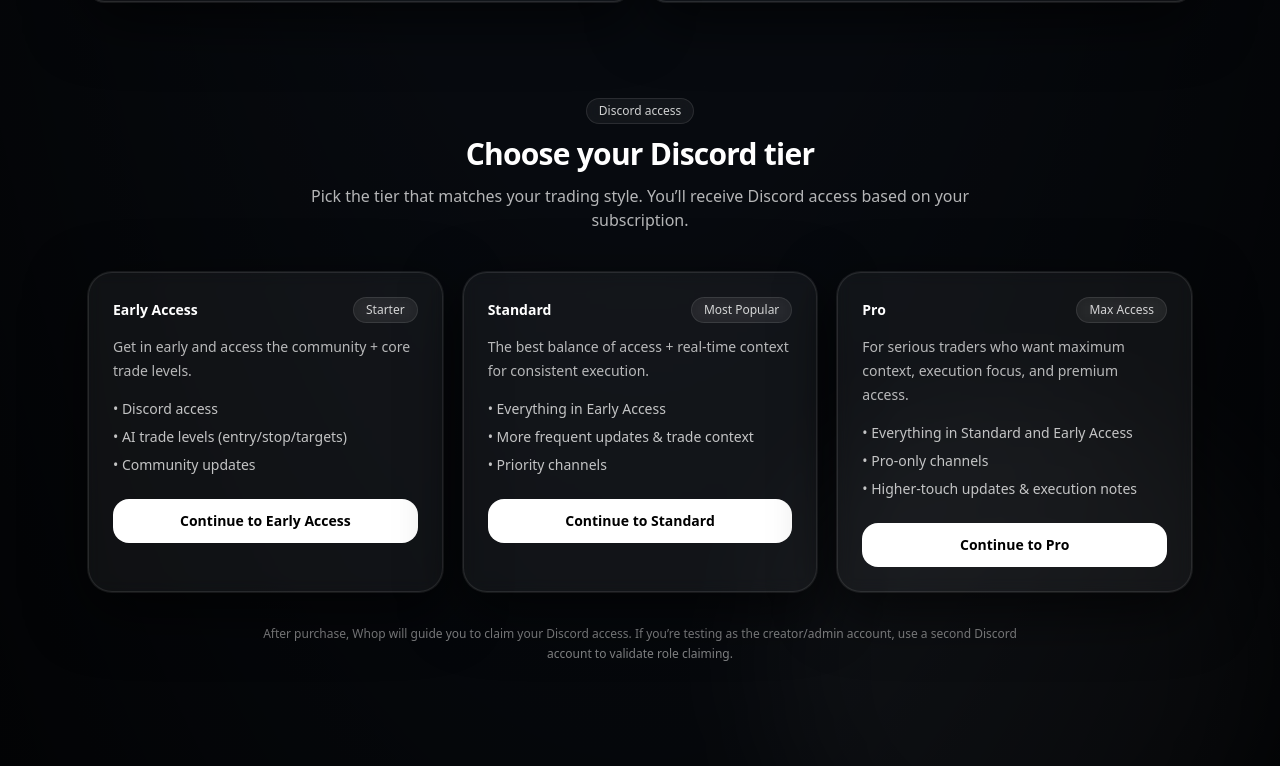
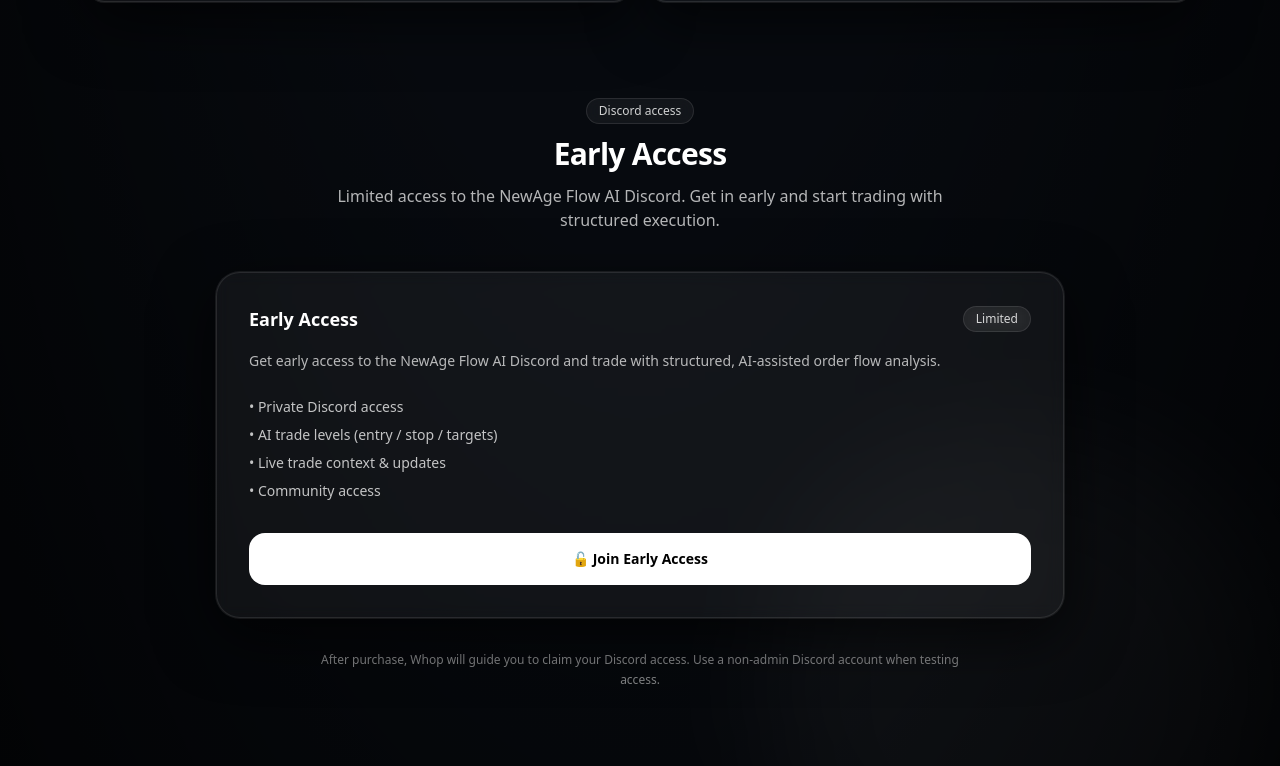
Before and after one commit to newageflowai/newageflowai-site, a React (Vite) app: page / in a window 1280 px wide. Shown: the part 2474-3240 px from the top of the page. Built offline with nearby package versions, Linux system fonts and the light colour scheme.

Commit message:
Refactor Tiers section for improved layout and content

```diff
--- a/src/pages/Home.tsx
+++ b/src/pages/Home.tsx
@@ -367,90 +367,46 @@
 
 function Tiers() {
   return (
-    <section id="tiers" className="mx-auto max-w-6xl px-4 pb-20 sm:px-6 sm:pb-28">
+    <section id="tiers" className="mx-auto max-w-4xl px-4 pb-20 sm:px-6 sm:pb-28">
       <SectionTitle
         eyebrow="Discord access"
-        title="Choose your Discord tier"
-        subtitle="Pick the tier that matches your trading style. You’ll receive Discord access based on your subscription."
+        title="Early Access"
+        subtitle="Limited access to the NewAge Flow AI Discord. Get in early and start trading with structured execution."
       />
 
-      <div className="mt-10 grid gap-5 lg:grid-cols-3">
-        {/* Early Access */}
-        <div className="rounded-3xl border border-white/10 bg-white/5 p-6 shadow-[0_0_0_1px_rgba(255,255,255,.08),0_18px_60px_rgba(0,0,0,.65)] backdrop-blur">
+      <div className="mt-10">
+        <div className="rounded-3xl border border-white/10 bg-white/5 p-8 shadow-[0_0_0_1px_rgba(255,255,255,.08),0_18px_60px_rgba(0,0,0,.65)] backdrop-blur">
           <div className="flex items-center justify-between">
-            <div className="text-sm font-semibold text-white">Early Access</div>
-            <Badge>Starter</Badge>
+            <div className="text-lg font-semibold text-white">Early Access</div>
+            <Badge>Limited</Badge>
           </div>
-          <p className="mt-3 text-sm leading-6 text-white/70">
-            Get in early and access the community + core trade levels.
+
+          <p className="mt-4 text-sm leading-6 text-white/70">
+            Get early access to the NewAge Flow AI Discord and trade with structured,
+            AI-assisted order flow analysis.
           </p>
-          <ul className="mt-4 space-y-2 text-sm text-white/75">
-            <li>• Discord access</li>
-            <li>• AI trade levels (entry/stop/targets)</li>
-            <li>• Community updates</li>
+
+          <ul className="mt-6 space-y-2 text-sm text-white/75">
+            <li>• Private Discord access</li>
+            <li>• AI trade levels (entry / stop / targets)</li>
+            <li>• Live trade context & updates</li>
+            <li>• Community access</li>
           </ul>
+
           <a
             href={TIER_LINKS.early}
             target="_blank"
             rel="noreferrer"
-            className="mt-6 inline-flex w-full items-center justify-center rounded-2xl bg-white px-6 py-3 text-sm font-semibold text-black hover:bg-white/90"
+            className="mt-8 inline-flex w-full items-center justify-center rounded-2xl bg-white px-6 py-4 text-sm font-semibold text-black hover:bg-white/90"
           >
-            Continue to Early Access
-          </a>
-        </div>
-
-        {/* Standard */}
-        <div className="rounded-3xl border border-white/10 bg-white/5 p-6 shadow-[0_0_0_1px_rgba(255,255,255,.08),0_18px_60px_rgba(0,0,0,.65)] backdrop-blur">
-          <div className="flex items-center justify-between">
-            <div className="text-sm font-semibold text-white">Standard</div>
-            <Badge>Most Popular</Badge>
-          </div>
-          <p className="mt-3 text-sm leading-6 text-white/70">
-            The best balance of access + real-time context for consistent execution.
-          </p>
-          <ul className="mt-4 space-y-2 text-sm text-white/75">
-            <li>• Everything in Early Access</li>
-            <li>• More frequent updates & trade context</li>
-            <li>• Priority channels</li>
-          </ul>
-          <a
-            href={TIER_LINKS.standard}
-            target="_blank"
-            rel="noreferrer"
-            className="mt-6 inline-flex w-full items-center justify-center rounded-2xl bg-white px-6 py-3 text-sm font-semibold text-black hover:bg-white/90"
-          >
-            Continue to Standard
-          </a>
-        </div>
-
-        {/* Pro */}
-        <div className="rounded-3xl border border-white/10 bg-white/5 p-6 shadow-[0_0_0_1px_rgba(255,255,255,.08),0_18px_60px_rgba(0,0,0,.65)] backdrop-blur">
-          <div className="flex items-center justify-between">
-            <div className="text-sm font-semibold text-white">Pro</div>
-            <Badge>Max Access</Badge>
-          </div>
-          <p className="mt-3 text-sm leading-6 text-white/70">
-            For serious traders who want maximum context, execution focus, and premium access.
-          </p>
-          <ul className="mt-4 space-y-2 text-sm text-white/75">
-            <li>• Everything in Standard and Early Access</li>
-            <li>• Pro-only channels</li>
-            <li>• Higher-touch updates & execution notes</li>
-          </ul>
-          <a
-            href={TIER_LINKS.pro}
-            target="_blank"
-            rel="noreferrer"
-            className="mt-6 inline-flex w-full items-center justify-center rounded-2xl bg-white px-6 py-3 text-sm font-semibold text-black hover:bg-white/90"
-          >
-            Continue to Pro
+            🔓 Join Early Access
           </a>
         </div>
       </div>
 
-      <p className="mx-auto mt-8 max-w-3xl text-center text-xs leading-5 text-white/50">
-        After purchase, Whop will guide you to claim your Discord access. If you’re testing as the creator/admin account,
-        use a second Discord account to validate role claiming.
+      <p className="mx-auto mt-8 max-w-2xl text-center text-xs leading-5 text-white/50">
+        After purchase, Whop will guide you to claim your Discord access.
+        Use a non-admin Discord account when testing access.
       </p>
     </section>
   );
```
